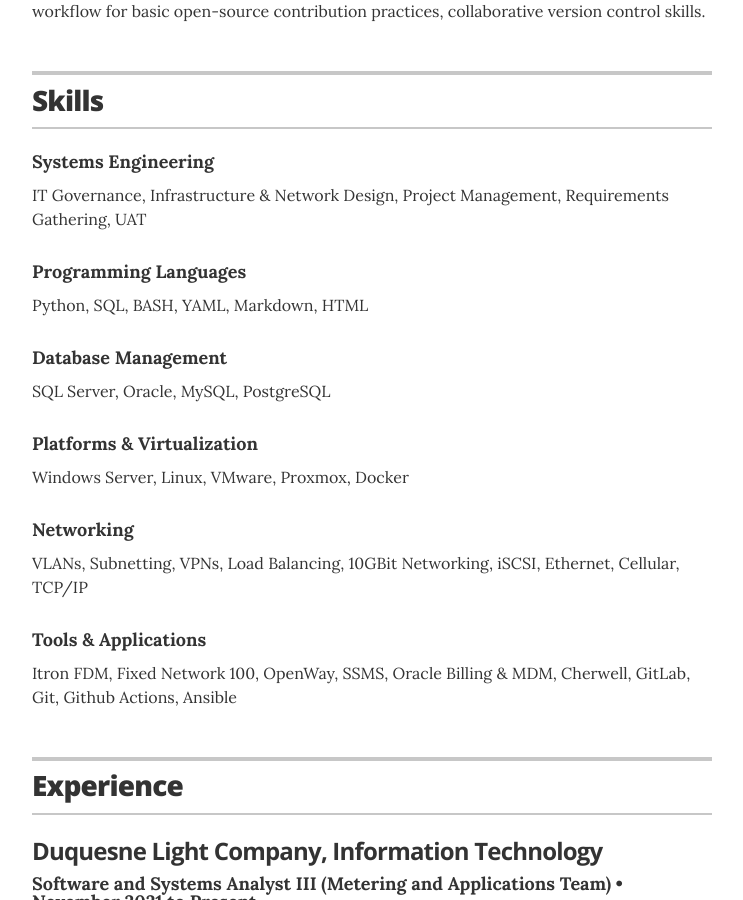
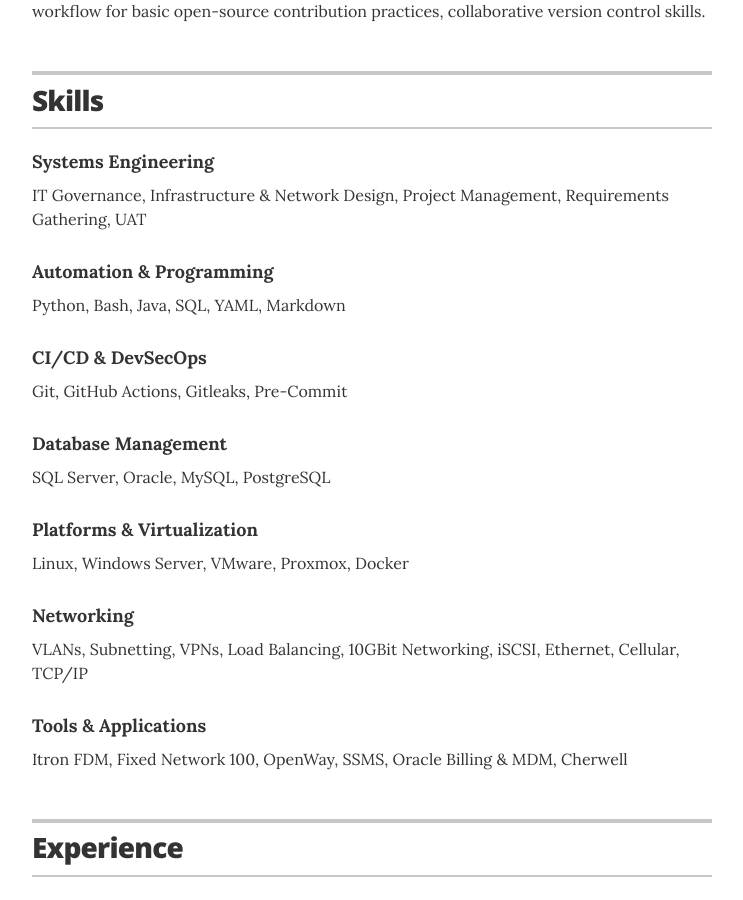
Before and after one commit to crow50/ernest-portfolio, a Jekyll site: the page built from portfolio-site/index.html, in a window 1280 px wide and 900 px high, scrolled down 1281 px. Shown: the whole window, without its empty margins (268-1011 px from the left). Built offline with Jekyll 4.4.1, drawn with Linux system fonts in a browser that asks for light colours; some of the changed text lies outside the part shown.

Commit message:
Adding pre-commit config, and minor fixes to education, skills and README (#2)

```diff
--- a/portfolio-site/_data/education.yml
+++ b/portfolio-site/_data/education.yml
@@ -1,7 +1,7 @@
 # Degree
 - degree: Bachelor of Science - Cyber Security
   uni: Stetson University, Florida
-  year: In Progress
+  year: 2026
   awards: []
   summary: "Pursuing advanced knowledge in cybersecurity principles, network defense, ethical hacking, and security governance. Focusing on practical applications of security frameworks and compliance requirements."
 
--- a/portfolio-site/_data/skills.yml
+++ b/portfolio-site/_data/skills.yml
@@ -1,18 +1,22 @@
 # Skills
+
 - skill: Systems Engineering
   description: IT Governance, Infrastructure & Network Design, Project Management, Requirements Gathering, UAT
 
-- skill: Programming Languages
-  description: Python, SQL, BASH, YAML, Markdown, HTML
+- skill: Automation & Programming
+  description: Python, Bash, Java, SQL, YAML, Markdown
+
+- skill: CI/CD & DevSecOps
+  description: Git, GitHub Actions, Gitleaks, Pre-Commit
 
 - skill: Database Management
   description: SQL Server, Oracle, MySQL, PostgreSQL
 
 - skill: Platforms & Virtualization
-  description: Windows Server, Linux, VMware, Proxmox, Docker
+  description: Linux, Windows Server, VMware, Proxmox, Docker
 
 - skill: Networking
   description: VLANs, Subnetting, VPNs, Load Balancing, 10GBit Networking, iSCSI, Ethernet, Cellular, TCP/IP
 
 - skill: Tools & Applications
-  description: Itron FDM, Fixed Network 100, OpenWay, SSMS, Oracle Billing & MDM, Cherwell, GitLab, Git, Github Actions, Ansible
+  description: Itron FDM, Fixed Network 100, OpenWay, SSMS, Oracle Billing & MDM, Cherwell
```
Also changed, not shown: .pre-commit-config.yaml, README.md.
